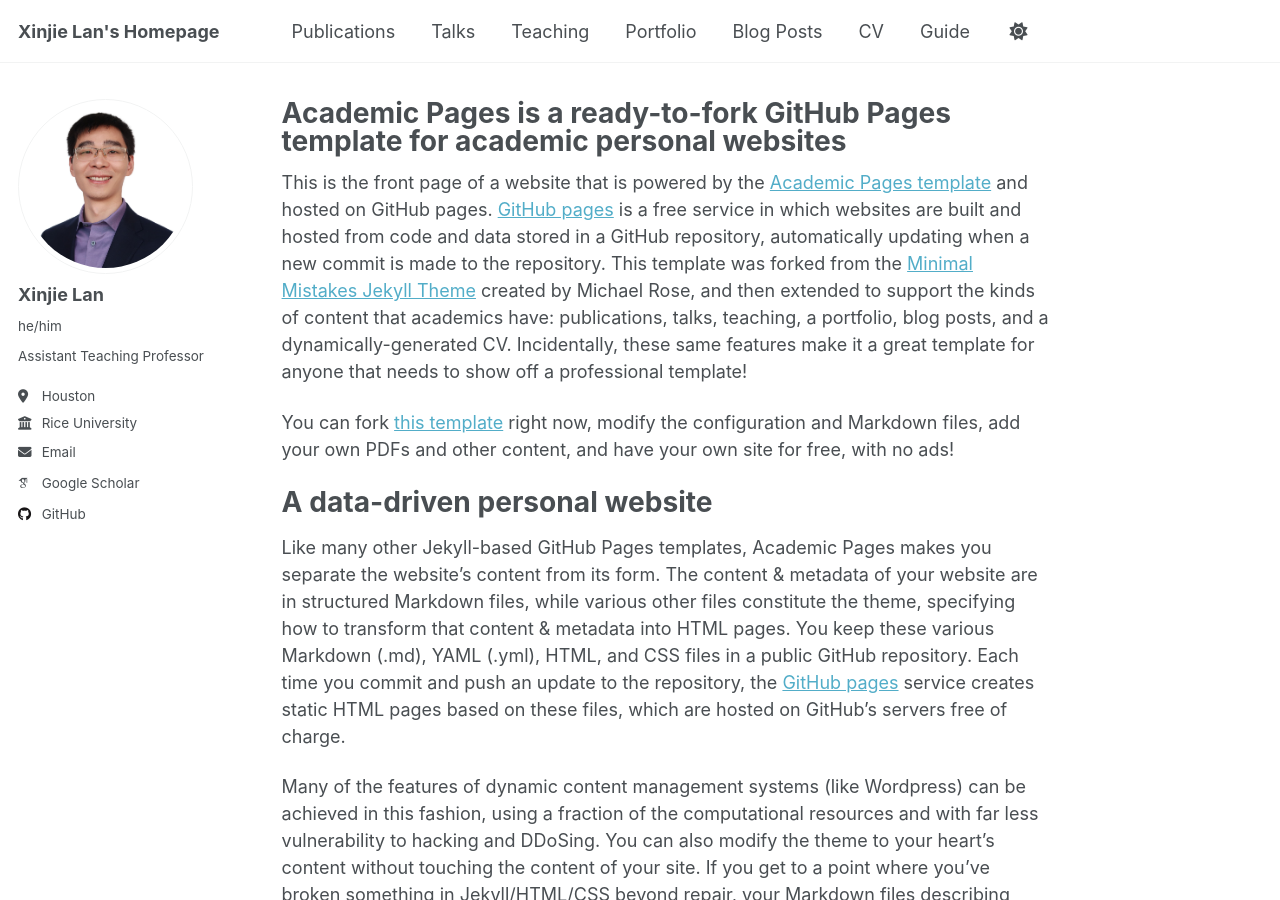
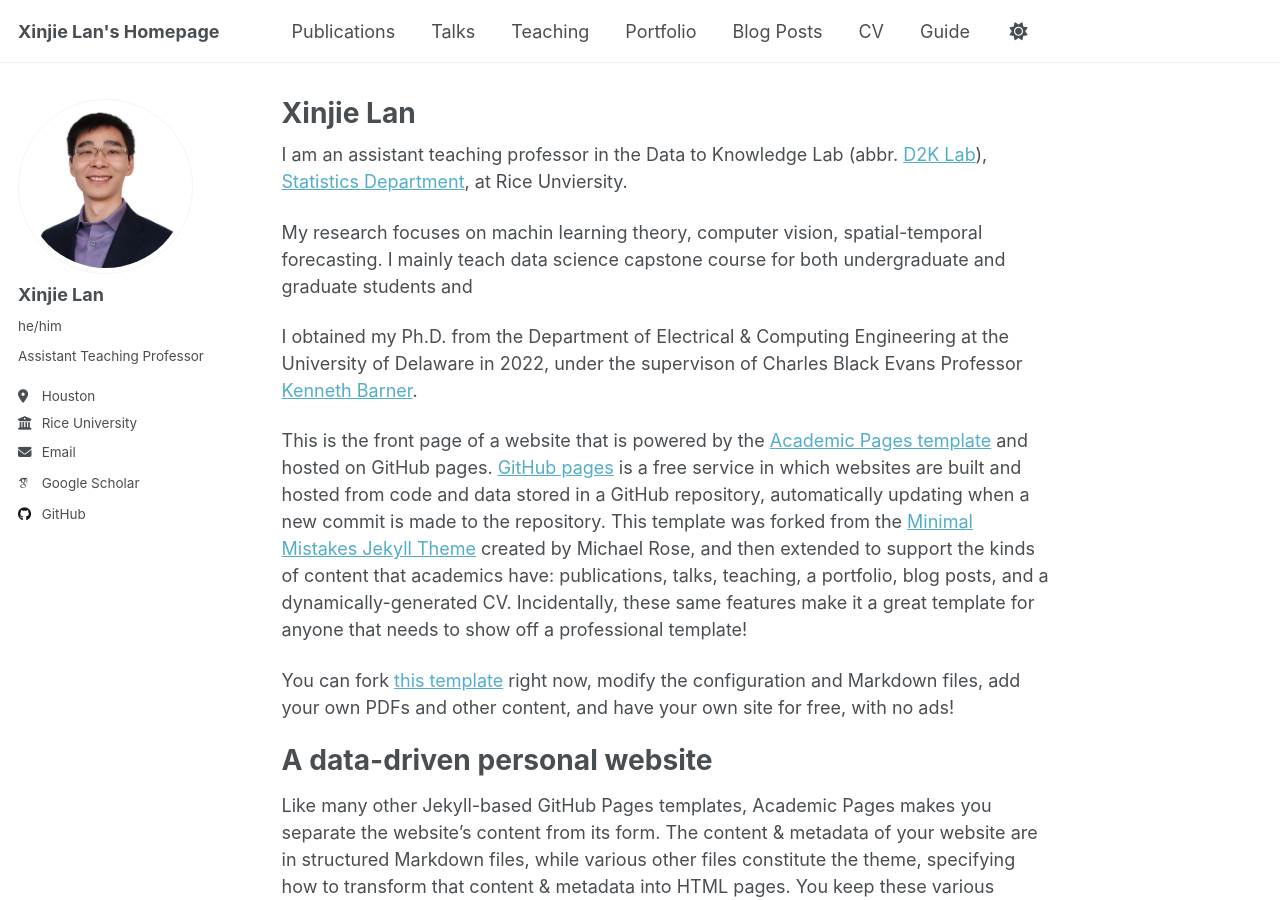
Before and after one commit to xinjie-ethan-lan/xinjie-ethan-lan.github.io, a Jekyll site: the page built from _pages/about.md, in a window 1280 px wide and 900 px high. Built offline with Jekyll 4.4.1, drawn with Linux system fonts in a browser that asks for light colours; some web fonts are replaced; a script that is not in the unit is left out.

Commit message:
Update personel information

```diff
--- a/_pages/about.md
+++ b/_pages/about.md
@@ -1,11 +1,19 @@
 ---
 permalink: /
-title: "Academic Pages is a ready-to-fork GitHub Pages template for academic personal websites"
+title: "Xinjie Lan"
 author_profile: true
 redirect_from:
   - /about/
   - /about.html
 ---
+
+I am an assistant teaching professor in the Data to Knowledge Lab (abbr. [D2K Lab](https://d2k.rice.edu/about)), [Statistics Department](https://statistics.rice.edu/about), at Rice Unviersity.
+
+My research focuses on machin learning theory, computer vision, spatial-temporal forecasting.
+I mainly teach data science capstone course for both undergraduate and graduate students and
+
+I obtained my Ph.D. from the Department of Electrical & Computing Engineering at the University of Delaware in 2022, under the supervison of Charles Black Evans Professor [Kenneth Barner](https://www.ece.udel.edu/people/faculty/barner/).
+
 
 This is the front page of a website that is powered by the [Academic Pages template](https://github.com/academicpages/academicpages.github.io) and hosted on GitHub pages. [GitHub pages](https://pages.github.com) is a free service in which websites are built and hosted from code and data stored in a GitHub repository, automatically updating when a new commit is made to the repository. This template was forked from the [Minimal Mistakes Jekyll Theme](https://mmistakes.github.io/minimal-mistakes/) created by Michael Rose, and then extended to support the kinds of content that academics have: publications, talks, teaching, a portfolio, blog posts, and a dynamically-generated CV. Incidentally, these same features make it a great template for anyone that needs to show off a professional template!
 
```
Also changed, not shown: 1 other file.
